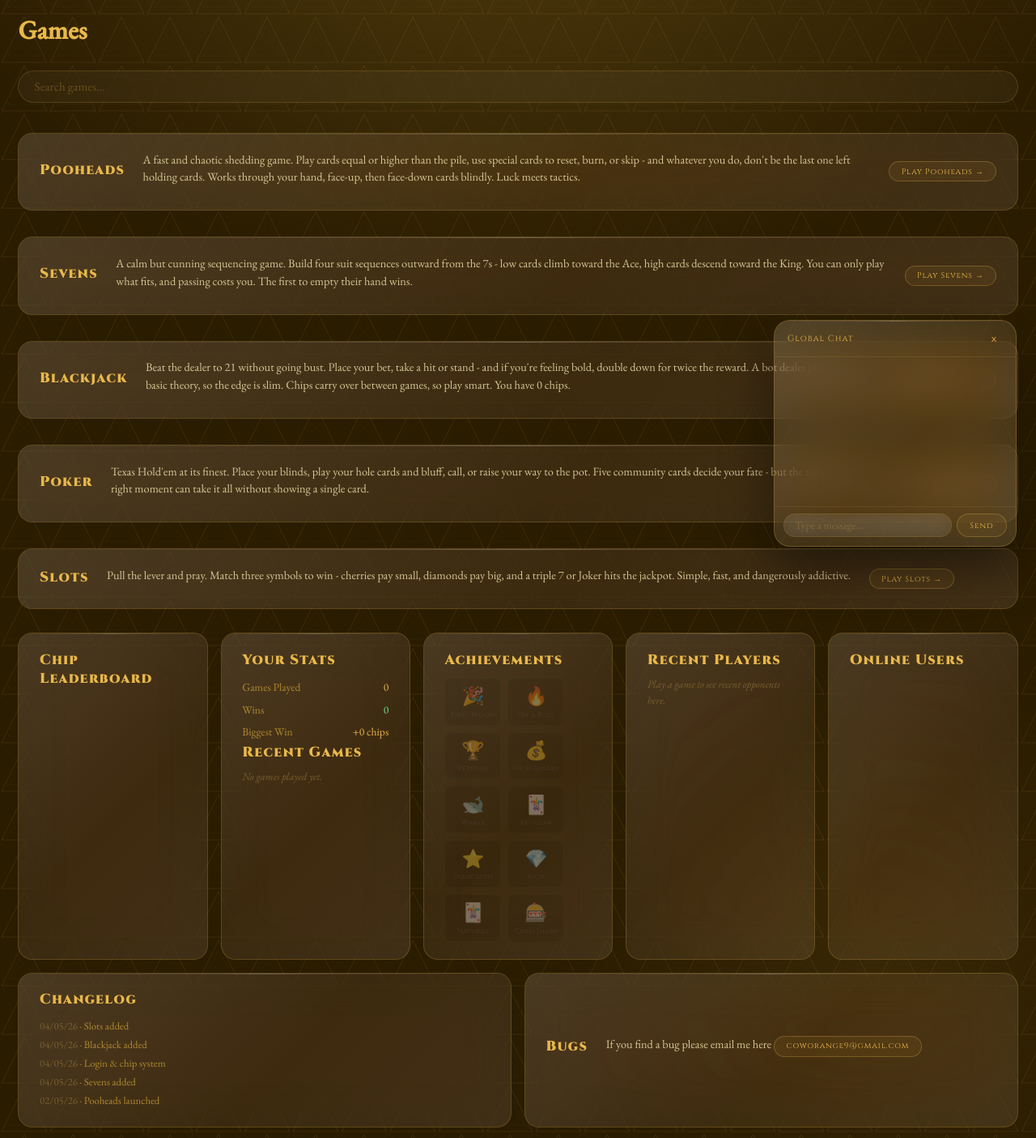
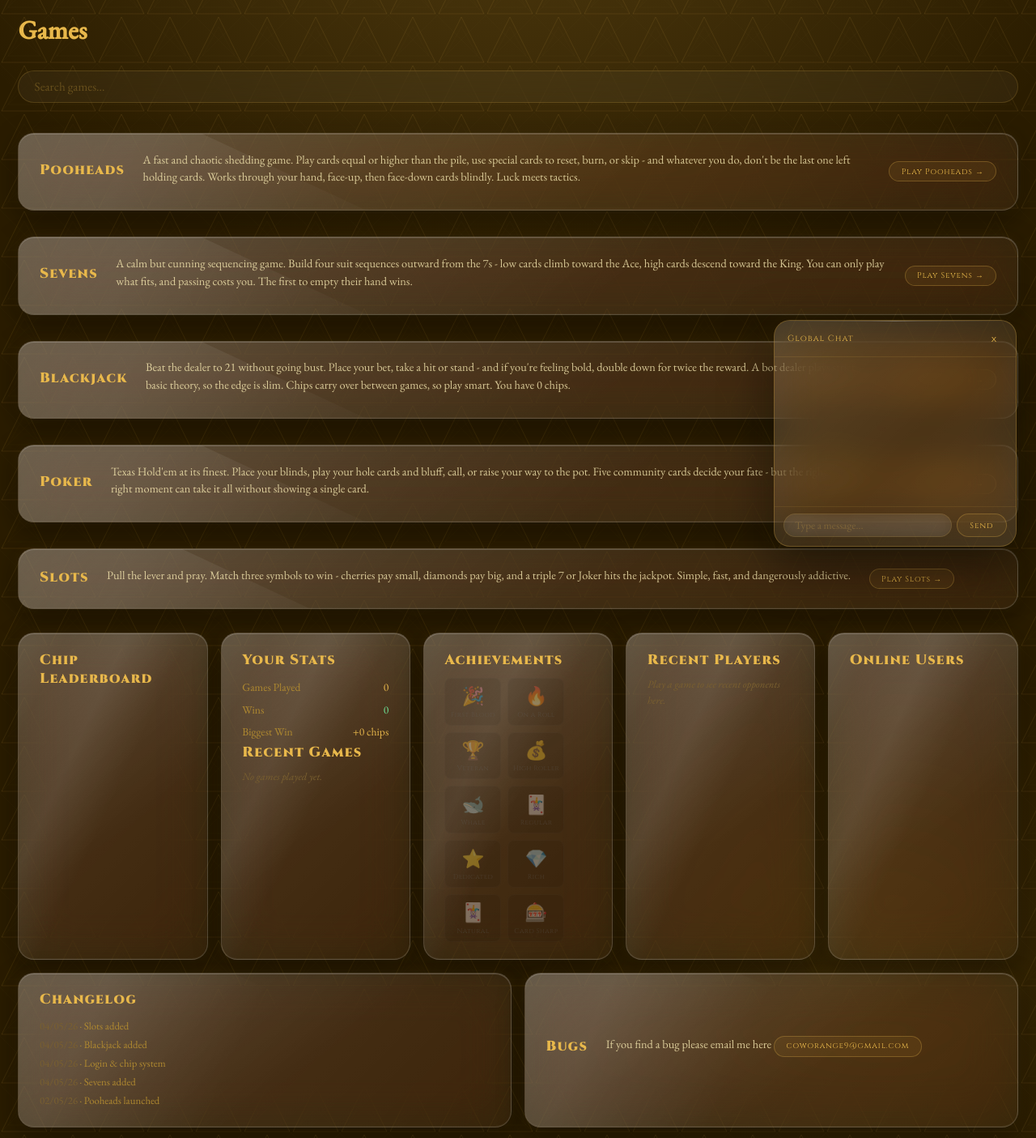
Before and after one commit to TheOrangeCow/library, a Flask app: page / in a window 1280 px wide. Shown: the part 101-1506 px from the top of the page at 81% size. Run offline with Flask 3, Linux system fonts and the light colour scheme; the visitor is signed in with stand-in values (Sample User, id 1); some libraries are stand-ins or nearby versions.

Commit message:
Update style.css

```diff
--- a/static/style.css
+++ b/static/style.css
@@ -297,55 +297,100 @@
     color: rgba(232, 184, 75, 0.28);
 }
 
+
 .game-card {
-    border-radius: 18px;
+    position: relative;
+    border-radius: 20px;
     padding: 1.3rem 1.6rem;
     margin-bottom: 0;
     display: flex;
     align-items: center;
     gap: 1.4rem;
-    background: rgba(255, 255, 255, 0.06);
-    transition: transform 0.3s cubic-bezier(0.23, 1, 0.32, 1),
+    overflow: hidden;
+
+    background: linear-gradient(
+        135deg,
+        rgba(255, 255, 255, 0.12),
+        rgba(255, 255, 255, 0.04)
+    );
+
+    backdrop-filter: blur(30px) saturate(1.8);
+    -webkit-backdrop-filter: blur(30px) saturate(1.8);
+
+    border: 1px solid rgba(255, 255, 255, 0.16);
+
+    box-shadow:
+        0 8px 32px rgba(0, 0, 0, 0.45),
+        inset 0 1px 0 rgba(255, 255, 255, 0.18),
+        inset 0 -1px 0 rgba(255, 255, 255, 0.04),
+        0 0 18px rgba(232, 184, 75, 0.08);
+
+    transition:
+        transform 0.3s cubic-bezier(0.23, 1, 0.32, 1),
         background 0.25s,
         border-color 0.25s,
         box-shadow 0.3s;
 }
 
-.game-card:hover {
-    transform: translateY(-2px);
-    background: rgba(255, 255, 255, 0.08);
-    border-color: rgba(232, 184, 75, 0.42);
-    box-shadow: 0 12px 48px rgba(0, 0, 0, 0.4),
-        0 0 28px rgba(232, 184, 75, 0.09),
-        inset 0 1px 0 rgba(255, 255, 255, 0.14);
+.game-card::before {
+    content: '';
+    position: absolute;
+    inset: 0;
+
+    background:
+        linear-gradient(
+            145deg,
+            rgba(255, 255, 255, 0.16) 0%,
+            rgba(255, 255, 255, 0.05) 35%,
+            transparent 60%
+        );
+
+    pointer-events: none;
+    z-index: 1;
 }
 
-.card-icon {
-    width: 54px;
-    height: 54px;
-    flex-shrink: 0;
-    border-radius: 14px;
-    background: rgba(232, 184, 75, 0.08);
-    border: 1px solid rgba(232, 184, 75, 0.18);
-    display: flex;
-    align-items: center;
-    justify-content: center;
-    transition: background 0.25s, box-shadow 0.25s;
+.game-card::after {
+    content: '';
+    position: absolute;
+    top: -40%;
+    left: -20%;
+    width: 60%;
+    height: 200%;
+
+    background: linear-gradient(
+        to right,
+        transparent,
+        rgba(255,255,255,0.08),
+        transparent
+    );
+
+    transform: rotate(25deg);
+    pointer-events: none;
+    z-index: 1;
 }
 
-.game-card:hover .card-icon {
-    background: rgba(232, 184, 75, 0.15);
-    box-shadow: 0 0 18px rgba(232, 184, 75, 0.2);
+.game-card > * {
+    position: relative;
+    z-index: 2;
 }
 
-.card-icon svg {
-    width: 30px;
-    height: 30px;
+.game-card:hover {
+    transform: translateY(-3px);
+
+    background: linear-gradient(
+        135deg,
+        rgba(255, 255, 255, 0.16),
+        rgba(255, 255, 255, 0.06)
+    );
+
+    border-color: rgba(255, 255, 255, 0.28);
+
+    box-shadow:
+        0 18px 55px rgba(0, 0, 0, 0.5),
+        inset 0 1px 0 rgba(255, 255, 255, 0.24),
+        0 0 30px rgba(232, 184, 75, 0.14);
 }
 
-.card-body {
-    flex: 1;
-}
 
 .game-card h2 {
     font-family: 'Cinzel', serif;
```
